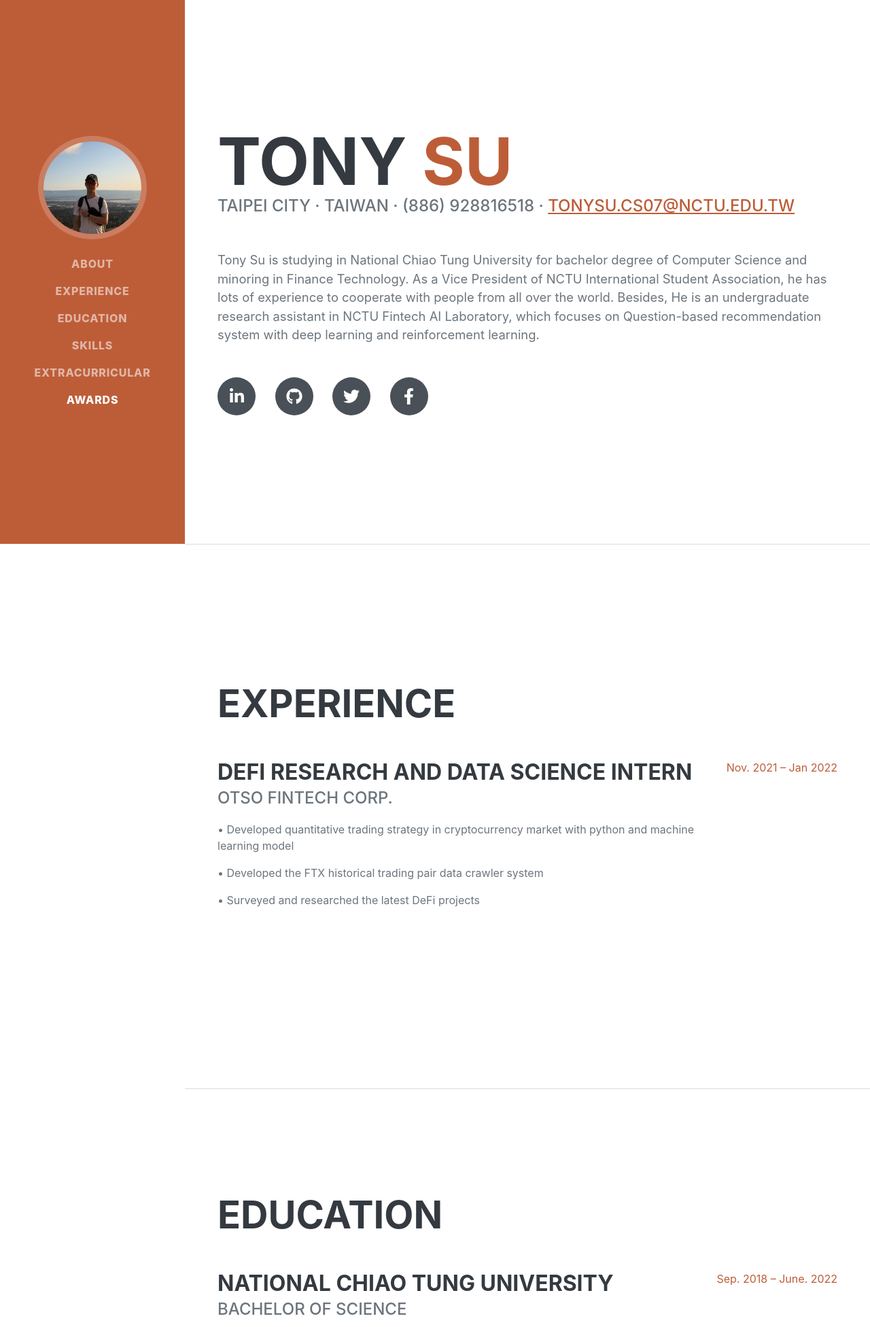
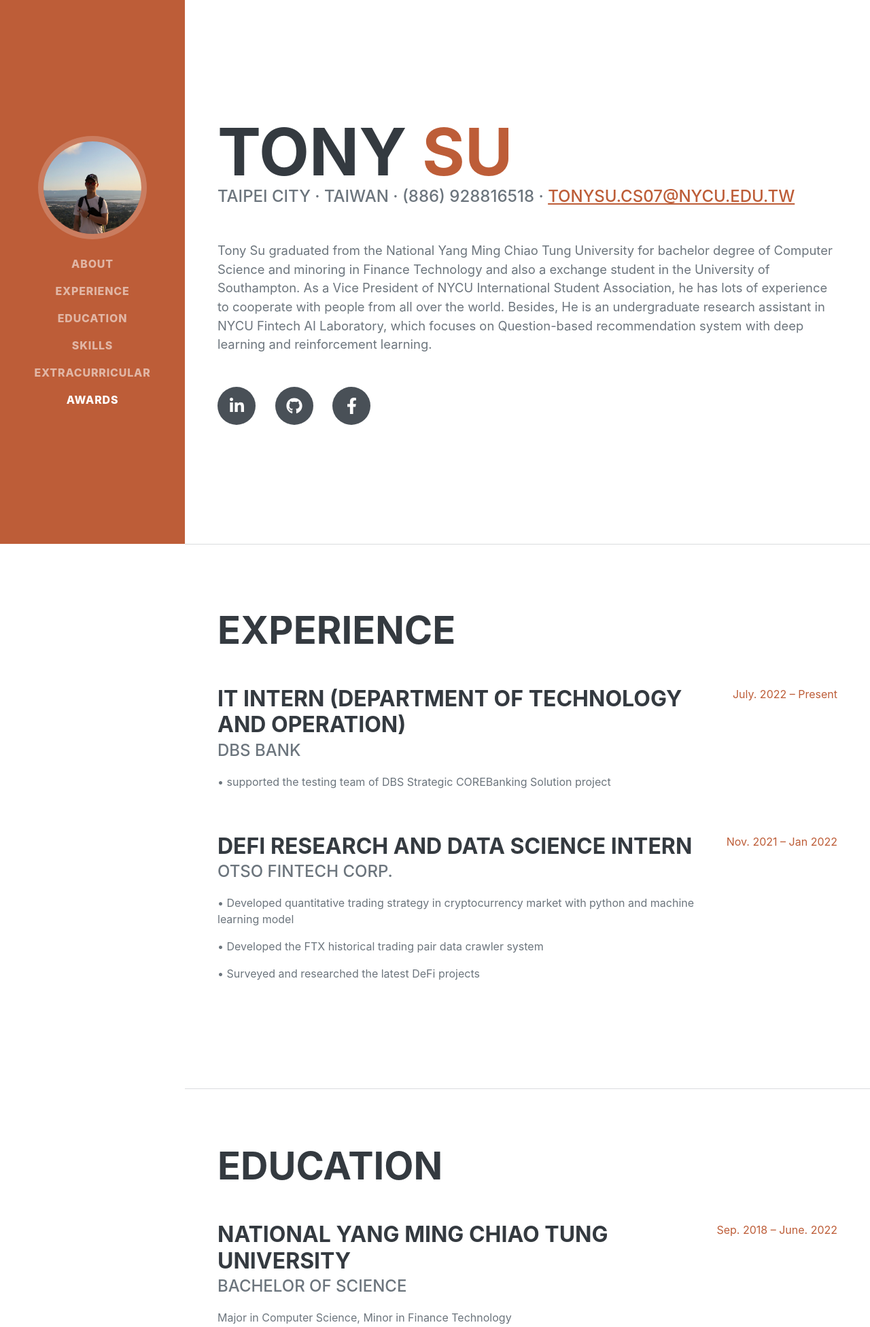
Before and after one commit to SuBoYu/backend, a Django app: page / in a window 1280 px wide. Shown: the top 1952 px of the page at 68% size. Run offline with Django 4.2, Linux system fonts and the light colour scheme; some libraries are stand-ins or nearby versions; some web fonts are replaced.

Commit message:
education

```diff
--- a/myproject/myapp/views.py
+++ b/myproject/myapp/views.py
@@ -1,13 +1,20 @@
 from django.shortcuts import render
 from django.http import HttpResponse
 from django.views.decorators.csrf import csrf_exempt
-from .models import Experience
+from .models import Experience, Education
 
 
 # Create your views here.
 def index(request):
+    exp0 = Experience()
+    exp0.id = 0
+    exp0.name = "IT intern (Department of Technology and Operation)"
+    exp0.location = "DBS Bank"
+    exp0.details = ["• supported the testing team of DBS Strategic COREBanking Solution project"]
+    exp0.duration = "July. 2022 – Present"
+
     exp1 = Experience()
-    exp1.id = 0
+    exp1.id = 1
     exp1.name = "DeFi Research and Data Science Intern"
     exp1.location = "OTSO FINTECH CORP."
     exp1.details = ["• Developed quantitative trading strategy in cryptocurrency market with python and machine "
@@ -16,16 +23,34 @@ def index(request):
                     "• Surveyed and researched the latest DeFi projects"]
     exp1.duration = "Nov. 2021 – Jan 2022"
 
+    edu0 = Education()
+    edu0.id = 0
+    edu0.school = "NATIONAL YANG MING CHIAO TUNG UNIVERSITY"
+    edu0.degree = "BACHELOR OF SCIENCE"
+    edu0.details = ["Major in Computer Science, Minor in Finance Technology",
+                    "GPA: 3.9/4.3"]
+    edu0.duration = "Sep. 2018 – June. 2022"
 
+    edu1 = Education()
+    edu1.id = 1
+    edu1.school = "University of Southampton"
+    edu1.degree = "Exchange program in ECE school"
+    edu1.details = ["Major in Computer Science"]
+    edu1.duration = "Jan. 2022 – June. 2022"
 
-    # exp2 = Experience()
-    # exp2.id = 1
-    # exp2.name = "Startup Intern"
-    # exp2.location = "Epoch School - Young Entrepreneurs of the Future (YEF)"
+    edu2 = Education()
+    edu2.id = 2
+    edu2.school = "SCHOOL42 SILICON VALLEY"
+    edu2.degree = "SHORT-TERM STUDY PROGRAM OF CODING"
+    edu2.details = ["Cooperated with coders from all over the world and experienced the innovative engineering and "
+                    "programming education and paid a visit to prestigious tech companies such as, Facebook, Google, "
+                    "Apple and learned how to make an impact in daily life"]
+    edu2.duration = "Aug. 2019 – Sep. 2019"
 
-    exps = [exp1]
+    exps = [exp0, exp1]
+    educ = [edu0, edu1, edu2]
 
-    return render(request, "index.html", {"exps": exps})
+    return render(request, "index.html", {"exps": exps, "educ": educ})
 
 
 def test(request):
--- a/myproject/templates/index.html
+++ b/myproject/templates/index.html
@@ -47,18 +47,18 @@
                     </h1>
                     <div class="subheading mb-5">
                         Taipei City · Taiwan · (886) 928816518 ·
-                        <a href="mailto:tonysu.cs07@nctu.edu.tw">tonysu.cs07@nctu.edu.tw</a>
+                        <a href="mailto:tonysu.cs07@nctu.edu.tw">tonysu.cs07@nycu.edu.tw</a>
                     </div>
-                    <p class="lead mb-5">Tony Su is studying in National Chiao Tung University for bachelor degree of Computer Science and minoring in Finance Technology. As a Vice President of NCTU International Student Association, he has lots of experience to cooperate with people from all over the world. Besides, He is an undergraduate research assistant in NCTU Fintech AI Laboratory, which focuses on Question-based recommendation system with deep learning and reinforcement learning.</p>
+                    <p class="lead mb-5">Tony Su graduated from the National Yang Ming Chiao Tung University for bachelor degree of Computer Science and minoring in Finance Technology and also a exchange student in the University of Southampton. As a Vice President of NYCU International Student Association, he has lots of experience to cooperate with people from all over the world. Besides, He is an undergraduate research assistant in NYCU Fintech AI Laboratory, which focuses on Question-based recommendation system with deep learning and reinforcement learning.</p>
                     <div class="social-icons">
                         <a class="social-icon" href="https://www.linkedin.com/in/bo-yu-su-21385418a/"><i class="fab fa-linkedin-in"></i></a>
                         <a class="social-icon" href="https://github.com/SuBoYu?tab=repositories"><i class="fab fa-github"></i></a>
-                        <a class="social-icon" href="https://twitter.com/tony11305"><i class="fab fa-twitter"></i></a>
                         <a class="social-icon" href="https://www.facebook.com/profile.php?id=100000461235642"><i class="fab fa-facebook-f"></i></a>
                     </div>
                 </div>
             </section>
             <hr class="m-0" />
+
             <!-- Experience-->
             <section class="resume-section" id="experience">
                 <div class="resume-section-content">
@@ -82,30 +82,31 @@
                 </div>
             </section>
             <hr class="m-0" />
+
             <!-- Education-->
             <section class="resume-section" id="education">
                 <div class="resume-section-content">
                     <h2 class="mb-5">Education</h2>
+
+                    {% for edu in educ %}
                     <div class="d-flex flex-column flex-md-row justify-content-between mb-5">
                         <div class="flex-grow-1">
-                            <h3 class="mb-0">National Chiao Tung University</h3>
-                            <div class="subheading mb-3">Bachelor of Science</div>
-                            <div>Major in Computer Science, Minor in Finance Technology</div>
-                            <p>GPA: 3.9/4.3</p>
+                            <h3 class="mb-0">{{edu.school}}</h3>
+                            <div class="subheading mb-3">{{edu.degree}}</div>
+                            {% for detail in edu.details %}
+                            <p>{{detail}}
+                                <br>
+                            </p>
+                            {% endfor %}
                         </div>
-                        <div class="flex-shrink-0"><span class="text-primary">Sep. 2018 – June. 2022</span></div>
+                        <div class="flex-shrink-0"><span class="text-primary">{{edu.duration}}</span></div>
                     </div>
-                    <div class="d-flex flex-column flex-md-row justify-content-between">
-                        <div class="flex-grow-1">
-                            <h3 class="mb-0">School42 Silicon Valley</h3>
-                            <div class="subheading mb-3">Short-term study program of Coding</div>
-                            <p>Cooperated with coders from all over the world and experienced the innovative engineering                                and programming education and paid a visit to prestigious tech companies such as, Facebook,                              Google, Apple and learned how to make an impact in daily life</p>
-                        </div>
-                        <div class="flex-shrink-0"><span class="text-primary">Aug. 2019 – Sep. 2019</span></div>
-                    </div>
+                    {% endfor %}
+
                 </div>
             </section>
             <hr class="m-0" />
+
             <!-- Skills-->
             <section class="resume-section" id="skills">
                 <div class="resume-section-content">
```
Also changed, not shown: myproject/myapp/models.py (+8 -0 lines).
